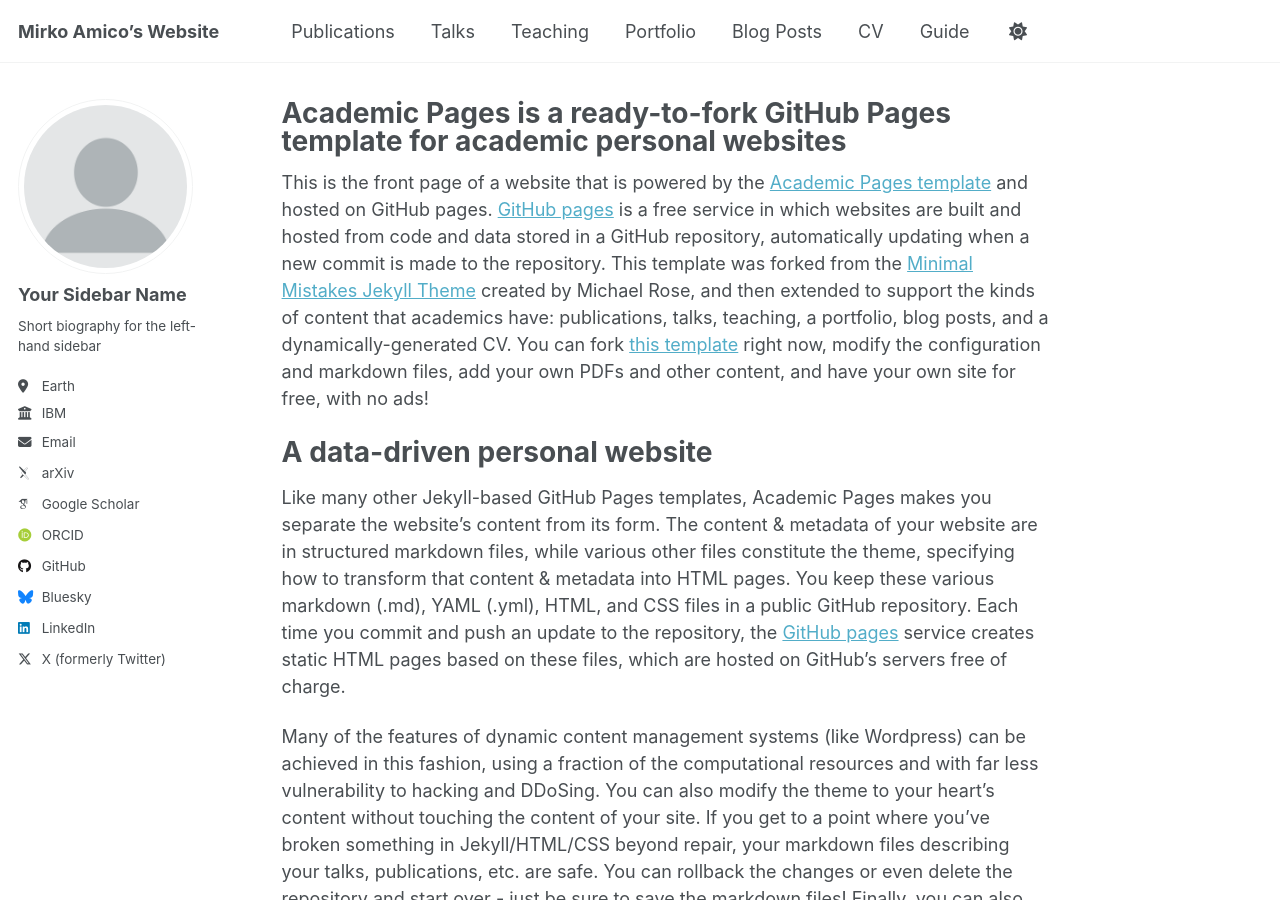
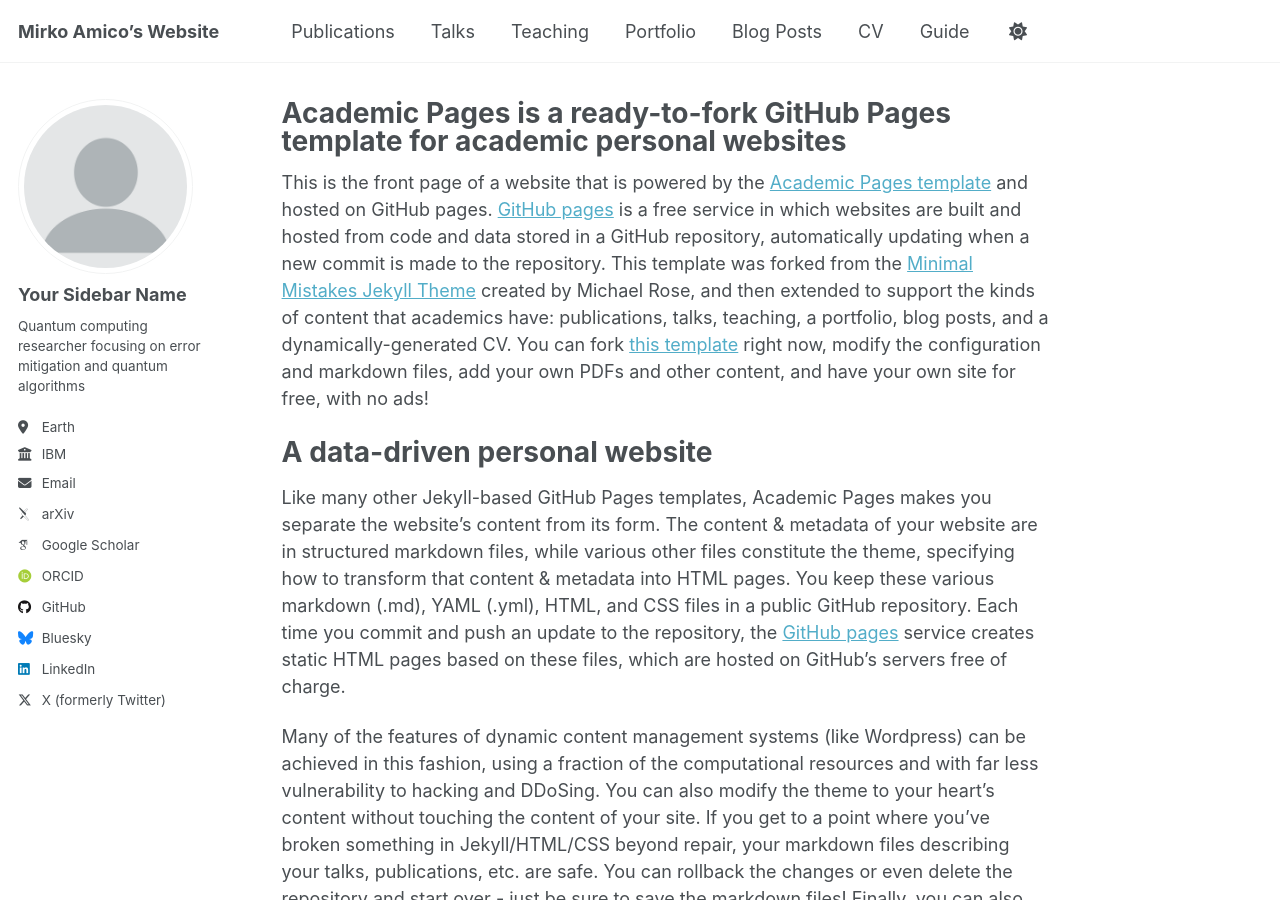
Before and after one commit to miamico/miamico.github.io, a Jekyll site: the page built from _pages/about.md, in a window 1280 px wide and 900 px high. Built offline with Jekyll 4.4.1, drawn with Linux system fonts in a browser that asks for light colours; some web fonts are replaced.

Commit message:
Update _config.yml

```diff
--- a/_config.yml
+++ b/_config.yml
@@ -25,7 +25,7 @@
   avatar           : "profile.png"
   name             : "Your Sidebar Name"
   pronouns         : # example: "she/her"
-  bio              : "Short biography for the left-hand sidebar"
+  bio              : "Quantum computing researcher focusing on error mitigation and quantum algorithms"
   location         : "Earth"
   employer         : "IBM"
   uri              : # URL
```
